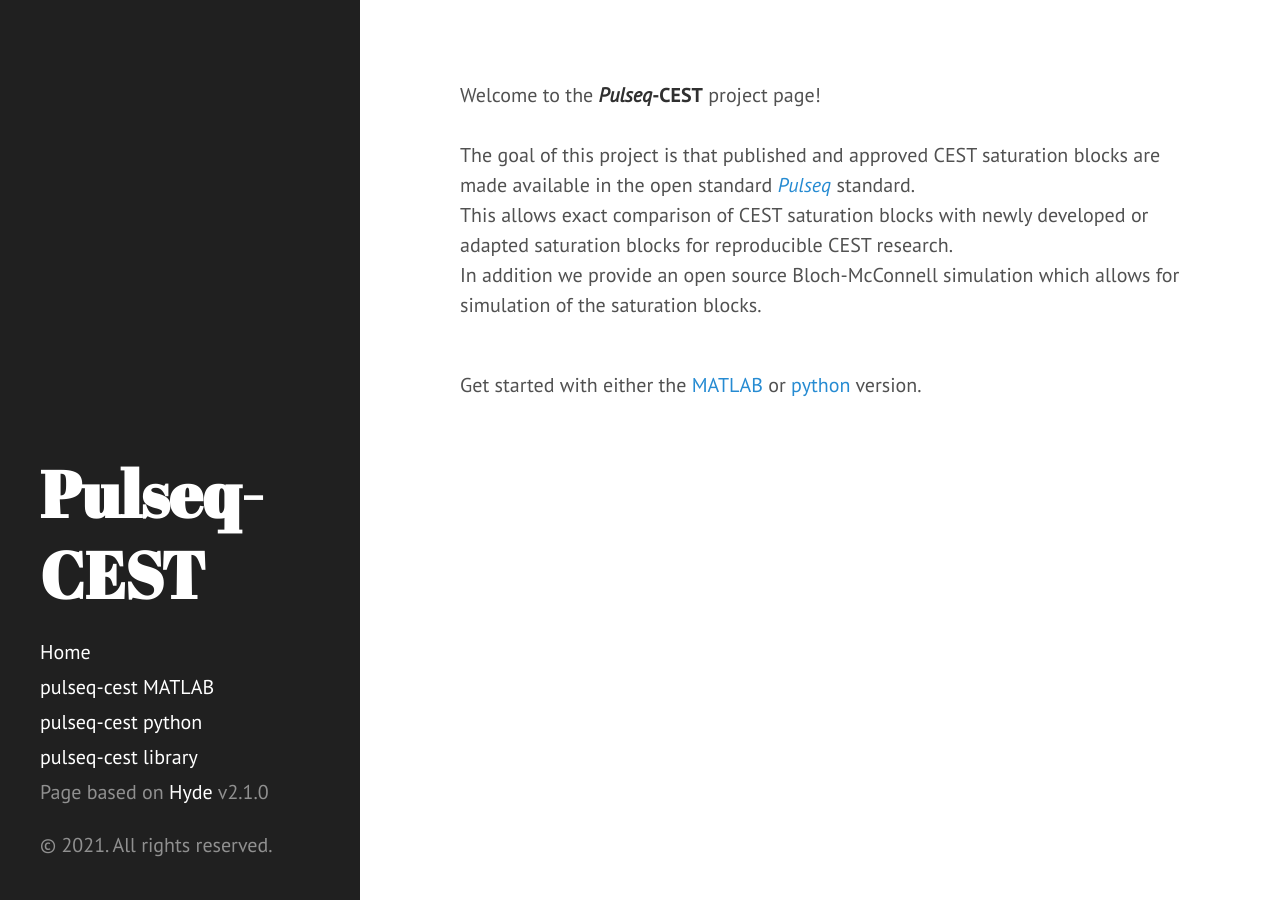
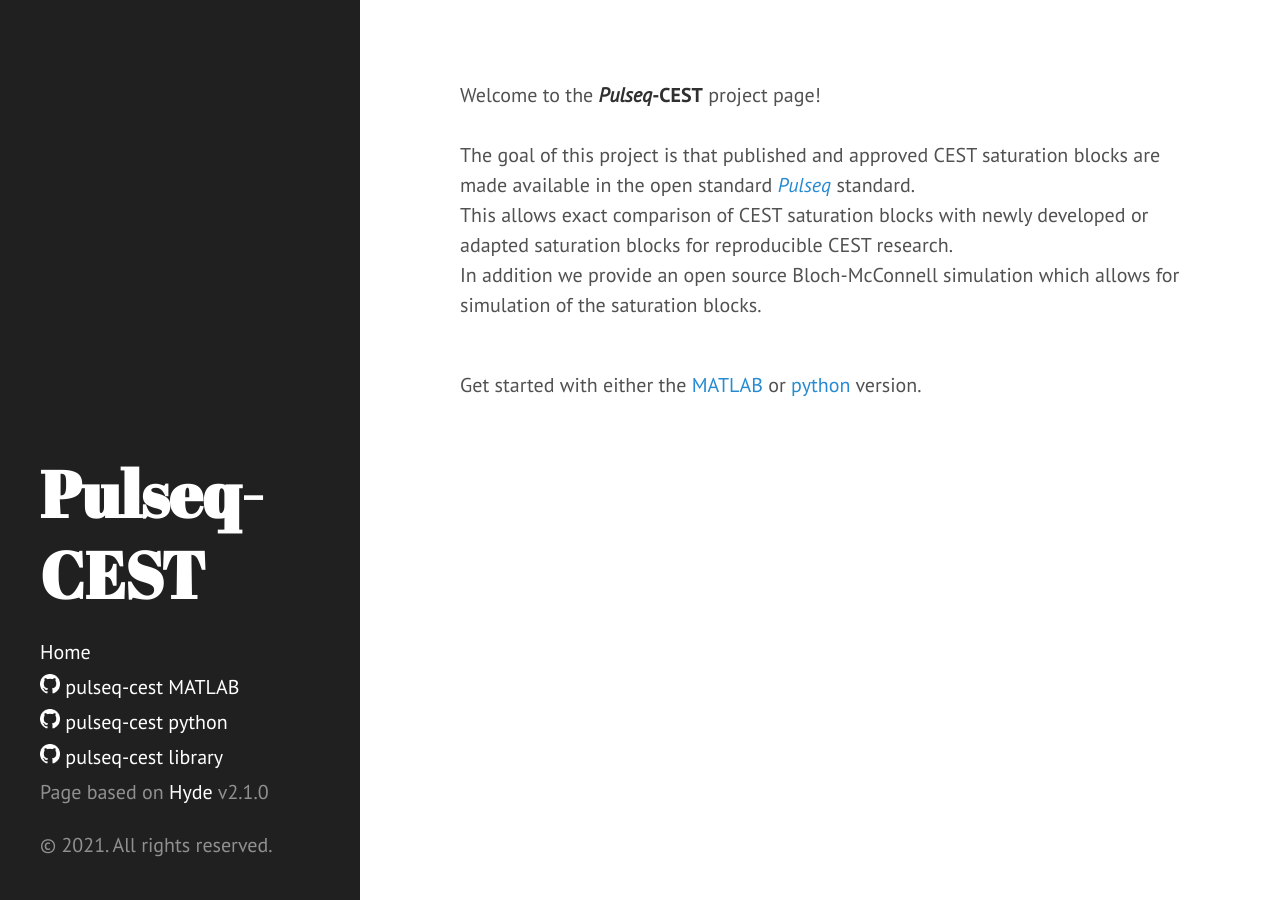
Before and after one commit to pulseq-cest/pulseq-cest.github.io, a Jekyll site: the page built from index.html, in a window 1280 px wide. Built offline with Jekyll 4.4.1, drawn with Linux system fonts in a browser that asks for light colours; Markdown is read by kramdown in place of the engine named in the settings; the list of posts is cut into pages by our own code.

Commit message:
added github logo to menu links

```diff
--- a/_includes/sidebar.html
+++ b/_includes/sidebar.html
@@ -26,9 +26,9 @@
         {% endif %}
       {% endfor %}
 
-      <a class="sidebar-nav-item" href="{{ site.github.matlab }}">pulseq-cest MATLAB</a>
-      <a class="sidebar-nav-item" href="{{ site.github.python }}">pulseq-cest python</a>
-      <a class="sidebar-nav-item" href="{{ site.github.library }}">pulseq-cest library</a>
+      <a class="sidebar-nav-item" href="{{ site.github.matlab }}"><img class="ghmark" src="../public/GitHub-Mark-Light-32px.png"> pulseq-cest MATLAB </a>
+      <a class="sidebar-nav-item" href="{{ site.github.python }}"><img class="ghmark" src="../public/GitHub-Mark-Light-32px.png"> pulseq-cest python</a>
+      <a class="sidebar-nav-item" href="{{ site.github.library }}"><img class="ghmark" src="../public/GitHub-Mark-Light-32px.png"> pulseq-cest library</a>
       <span class="sidebar-nav-item">Page based on <a href="https://hyde.getpoole.com/">Hyde</a> v{{ site.version }}</span>
     </nav>
 
--- a/public/css/hyde.css
+++ b/public/css/hyde.css
@@ -248,3 +248,11 @@
 .theme-base-0f .related-posts li a:hover {
   color: #8f5536;
 }
+
+.ghmark
+{
+    display: inline-block;
+    height: 1em;
+    width: 1em;
+    margin-bottom: 0;
+}
```
Also changed, not shown: public/GitHub-Mark-Light-32px.png (added).
